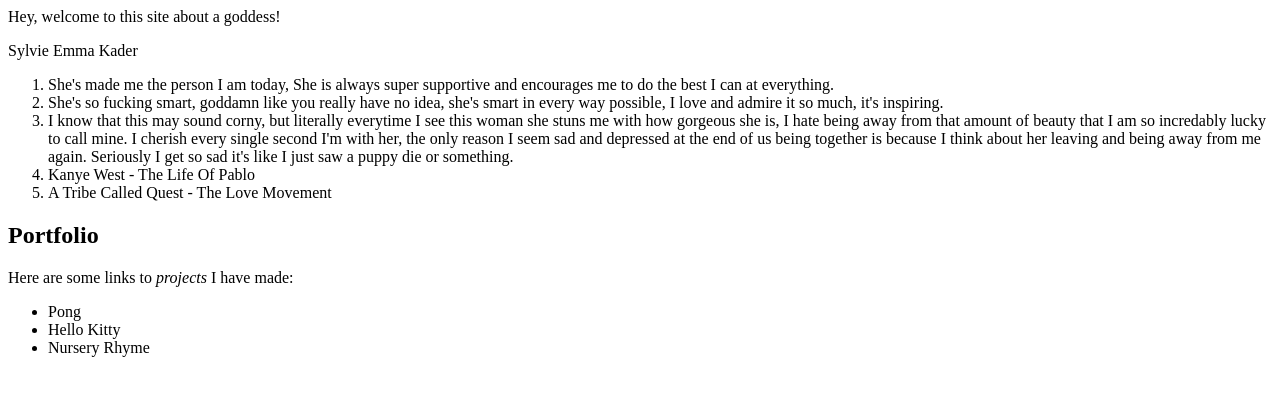
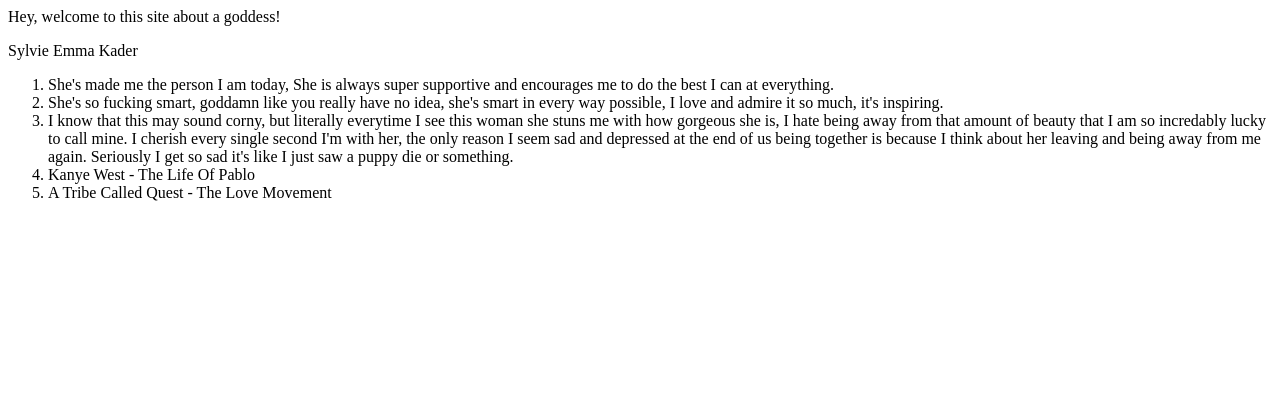
Before and after one commit to Jaqueliis/jaqueliis.github.io, a plain HTML site: page index.html in a window 1280 px wide. Drawn offline with Linux system fonts and the light colour scheme.

Commit message:
Update index.html

```diff
--- a/index.html
+++ b/index.html
@@ -1,8 +1,3 @@
-<html>
-<head>
-    <title>My Web Page</title>
-</head>
-<body>
 
 
     <p>Hey, welcome to this site about a goddess</b>!</p>
@@ -24,16 +19,3 @@
         so sad it's like I just saw a puppy die or something.</li>
         <li>Kanye West - The Life Of Pablo</li>
         <li>A Tribe Called Quest - The Love Movement</li>
-    </ol>
-
-    <h2>Portfolio</h2>
-
-    <p>Here are some links to <i>projects</i> I have made:</p>
-
-    <ul>
-        <li>Pong</li>
-        <li>Hello Kitty</li>
-        <li>Nursery Rhyme</li>
-    </ul>
-</body>
-</html>
```
